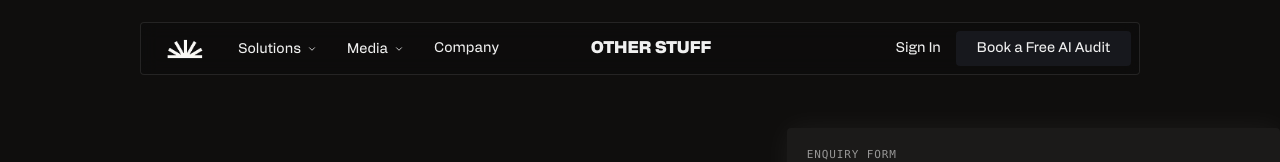
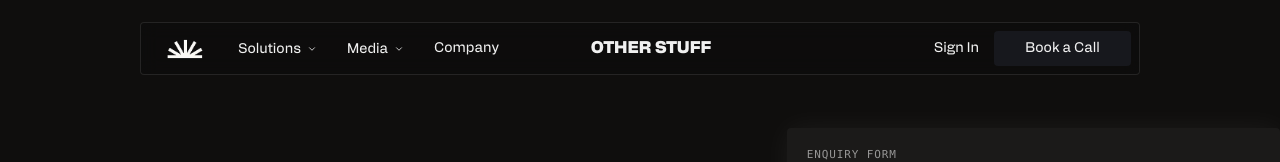
Before and after one commit to andymdavid/OS-website, a React (Vite) app: page /contact in a window 1280 px wide. Shown: the top 162 px of the page. Built offline with nearby package versions, Linux system fonts and the light colour scheme; a web font is replaced by a local one.

Commit message:
Update home CTAs to Cal booking

```diff
--- a/src/components/CTAHomeDuplicate.tsx
+++ b/src/components/CTAHomeDuplicate.tsx
@@ -1,5 +1,6 @@
 import React from 'react';
 import { Button } from './Button';
+import { CAL_DISCOVERY_URL } from '../lib/links';
 import './IntroSection.css';
 import './CTASection.css';
 
@@ -39,7 +40,7 @@ export function CTAHomeDuplicate({
         <Button
           className="cta-button cta-button-orange"
           variant="primary"
-          onClick={() => (window.location.href = '/contact')}
+          onClick={() => window.open(CAL_DISCOVERY_URL, '_blank', 'noopener,noreferrer')}
         >
           {buttonLabel}
         </Button>
--- a/src/components/FunnelHomeDuplicate.tsx
+++ b/src/components/FunnelHomeDuplicate.tsx
@@ -1,4 +1,5 @@
 import React from 'react';
+import { CAL_DISCOVERY_URL } from '../lib/links';
 import './FunnelSection.css';
 
 export function FunnelHomeDuplicate() {
@@ -60,7 +61,12 @@ export function FunnelHomeDuplicate() {
               while Speedrun helps your team turn the tools and expertise into better ways of working with AI.
             </p>
 
-            <a className="funnel-offer-cta fade-in fade-in-stagger-3" href="/contact">
+            <a
+              className="funnel-offer-cta fade-in fade-in-stagger-3"
+              href={CAL_DISCOVERY_URL}
+              target="_blank"
+              rel="noopener noreferrer"
+            >
               Book a Call
             </a>
           </div>
--- a/src/components/HeroHomeDuplicate.tsx
+++ b/src/components/HeroHomeDuplicate.tsx
@@ -1,4 +1,5 @@
 import { Button } from './Button';
+import { CAL_DISCOVERY_URL } from '../lib/links';
 import './Hero.css';
 
 export function HeroHomeDuplicate() {
@@ -18,9 +19,9 @@ export function HeroHomeDuplicate() {
               <Button
                 variant="primary"
                 className="hero-cta-book"
-                onClick={() => (window.location.href = '/contact')}
+                onClick={() => window.open(CAL_DISCOVERY_URL, '_blank', 'noopener,noreferrer')}
               >
-                Book a Free AI Audit
+                Book a Call
               </Button>
               <a href="/ai-audit" className="btn-secondary hero-cta-dark">
                 Learn about the AI Audit
--- a/src/components/HeroHomeDuplicateExperiment.tsx
+++ b/src/components/HeroHomeDuplicateExperiment.tsx
@@ -3,6 +3,7 @@ import { Button } from './Button';
 import { HeroShaderBackground } from './HeroShaderBackground';
 import { HomeDuplicateLogoCarousel } from './HomeDuplicateLogoCarousel';
 import { NewsletterModal } from './NewsletterModal';
+import { CAL_DISCOVERY_URL } from '../lib/links';
 import './Hero.css';
 
 export function HeroHomeDuplicateExperiment() {
@@ -31,7 +32,7 @@ export function HeroHomeDuplicateExperiment() {
                 <Button
                   variant="primary"
                   className="hero-cta-book"
-                  onClick={() => (window.location.href = '/contact')}
+                  onClick={() => window.open(CAL_DISCOVERY_URL, '_blank', 'noopener,noreferrer')}
                 >
                   Book a Call
                 </Button>
--- a/src/components/HomeDuplicateGridSection.tsx
+++ b/src/components/HomeDuplicateGridSection.tsx
@@ -3,6 +3,7 @@ import { AIChatDemo } from './AIChatDemo';
 import { FormProcessingDemo } from './FormProcessingDemo';
 import { DataAnalysisDemo } from './DataAnalysisDemo';
 import { WingmanDemo } from './WingmanDemo';
+import { CAL_DISCOVERY_URL } from '../lib/links';
 import './HomeDuplicateGridSection.css';
 
 const cards = [
@@ -54,7 +55,12 @@ export function HomeDuplicateGridSection() {
               effort into repeatable operating leverage.
             </p>
 
-            <a className="home-duplicate-grid-cta fade-in fade-in-stagger-3" href="/contact">
+            <a
+              className="home-duplicate-grid-cta fade-in fade-in-stagger-3"
+              href={CAL_DISCOVERY_URL}
+              target="_blank"
+              rel="noopener noreferrer"
+            >
               Book a Call
             </a>
           </div>
--- a/src/components/NavigationDraft.tsx
+++ b/src/components/NavigationDraft.tsx
@@ -1,6 +1,7 @@
 
 import React, { useEffect, useState, useRef } from 'react';
 import { NewsletterModal } from './NewsletterModal';
+import { CAL_DISCOVERY_URL } from '../lib/links';
 import './Navigation.css';
 
 type NavDropdownKey = 'solutions' | 'media';
@@ -252,11 +253,13 @@ export function NavigationDraft({ titleOverride, titleSwapOnScroll }: Navigation
               Sign In
             </a>
             <a
-              href="/contact/"
+              href={CAL_DISCOVERY_URL}
               className="nav-join-btn"
               onClick={closeMenus}
+              target="_blank"
+              rel="noopener noreferrer"
             >
-              Book a Free AI Audit
+              Book a Call
             </a>
           </div>
 
@@ -359,11 +362,13 @@ export function NavigationDraft({ titleOverride, titleSwapOnScroll }: Navigation
               Sign In
             </a>
             <a
-              href="/contact/"
+              href={CAL_DISCOVERY_URL}
               className="nav-join-btn mobile-menu-cta"
               onClick={closeMenus}
+              target="_blank"
+              rel="noopener noreferrer"
             >
-              Book a Free AI Audit
+              Book a Call
             </a>
           </div>
         </div>
--- a/src/components/ProcessTimeline.tsx
+++ b/src/components/ProcessTimeline.tsx
@@ -1,4 +1,5 @@
 import React, { useState } from 'react';
+import { CAL_DISCOVERY_URL } from '../lib/links';
 import './ProcessTimeline.css';
 
 interface ProcessStep {
@@ -70,8 +71,10 @@ export function ProcessTimeline() {
                     <p>{step.description}</p>
                     {step.number === '01' && (
                       <a
-                        href="/contact"
+                        href={CAL_DISCOVERY_URL}
                         className="process-step-cta"
+                        target="_blank"
+                        rel="noopener noreferrer"
                       >
                         Book a Call
                       </a>
--- /dev/null
+++ b/src/lib/links.ts
@@ -0,0 +1 @@
+export const CAL_DISCOVERY_URL = 'https://cal.com/other-stuff/discovery';
```
